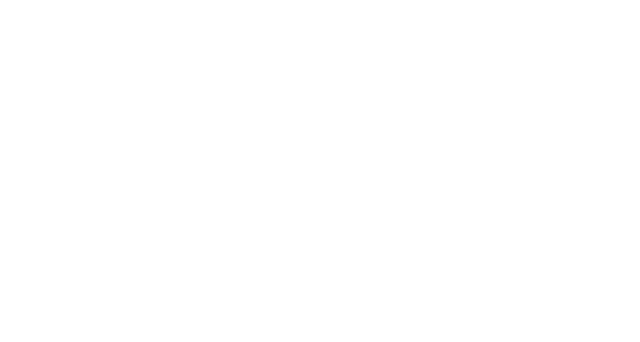
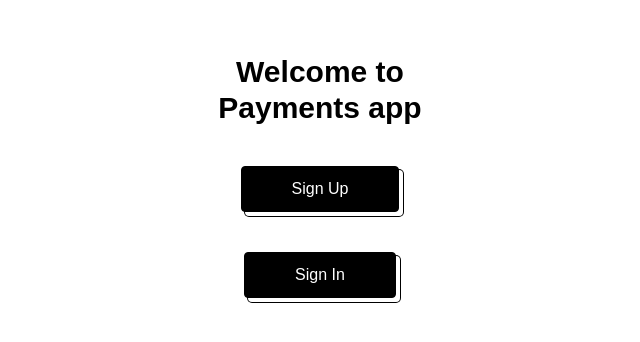
Before and after one commit to Shivam29k/Paytm-End-to-End, a React (Vite) app in the folder frontend/: page / in a window 1280 px wide. Before the commit this address had no page. Shown: the part 224-566 px from the top of the page, without its empty margins (320-960 px from the left). Built offline with nearby package versions, Linux system fonts and the light colour scheme.

Commit message:
added home page

```diff
--- a/frontend/src/App.jsx
+++ b/frontend/src/App.jsx
@@ -1,25 +1,29 @@
 import React from "react"
-import {BrowserRouter, Route, Routes} from 'react-router-dom'
+import { BrowserRouter, Route, Routes, useNavigate } from 'react-router-dom'
 import Signup from "./routes/Signup"
 import Signin from "./routes/Signin"
 import Dashboard from "./routes/Dashboard"
 import SendMoney from "./routes/SendMoney"
 import Redirect from "./routes/Redirect"
+import Home from "./routes/Home"
 
 function App() {
 
+
   return (
-    <div>
+
       <BrowserRouter>
         <Routes>
-          <Route path="/signup" element={<Signup/>} />
-          <Route path="/signin" element={<Signin/>} />
-          <Route path="/dashboard" element={<Dashboard/>} />
-          <Route path="/send" element={<SendMoney/>} />
-          <Route path="/send/redirect" element={<Redirect/>} />
+          <Route path="/signup" element={<Signup />} />
+          <Route path="/signin" element={<Signin />} />
+          <Route path="/dashboard" element={<Dashboard />} />
+          <Route path="/send" element={<SendMoney />} />
+          <Route path="/send/redirect" element={<Redirect />} />
+          <Route path="/" element={<Home />} />
+
         </Routes>
       </BrowserRouter>
-    </div>
+
   )
 }
 
--- /dev/null
+++ b/frontend/src/routes/Home.jsx
@@ -0,0 +1,15 @@
+import React from 'react'
+
+function Home() {
+  return (
+    <div className="flex items-center justify-center gap-5 h-screen">
+        <div className="flex items-center justify-center gap-10 m-10 flex-col ">
+        <div className="text-3xl w-64 text-center font-bold">Welcome to Payments app</div>
+        <a href="/signup"><button className="button-50">Sign Up</button></a>
+        <a href="/signin"><button className="button-50">Sign In</button></a>
+      </div>
+    </div>
+  )
+}
+
+export default Home
```
